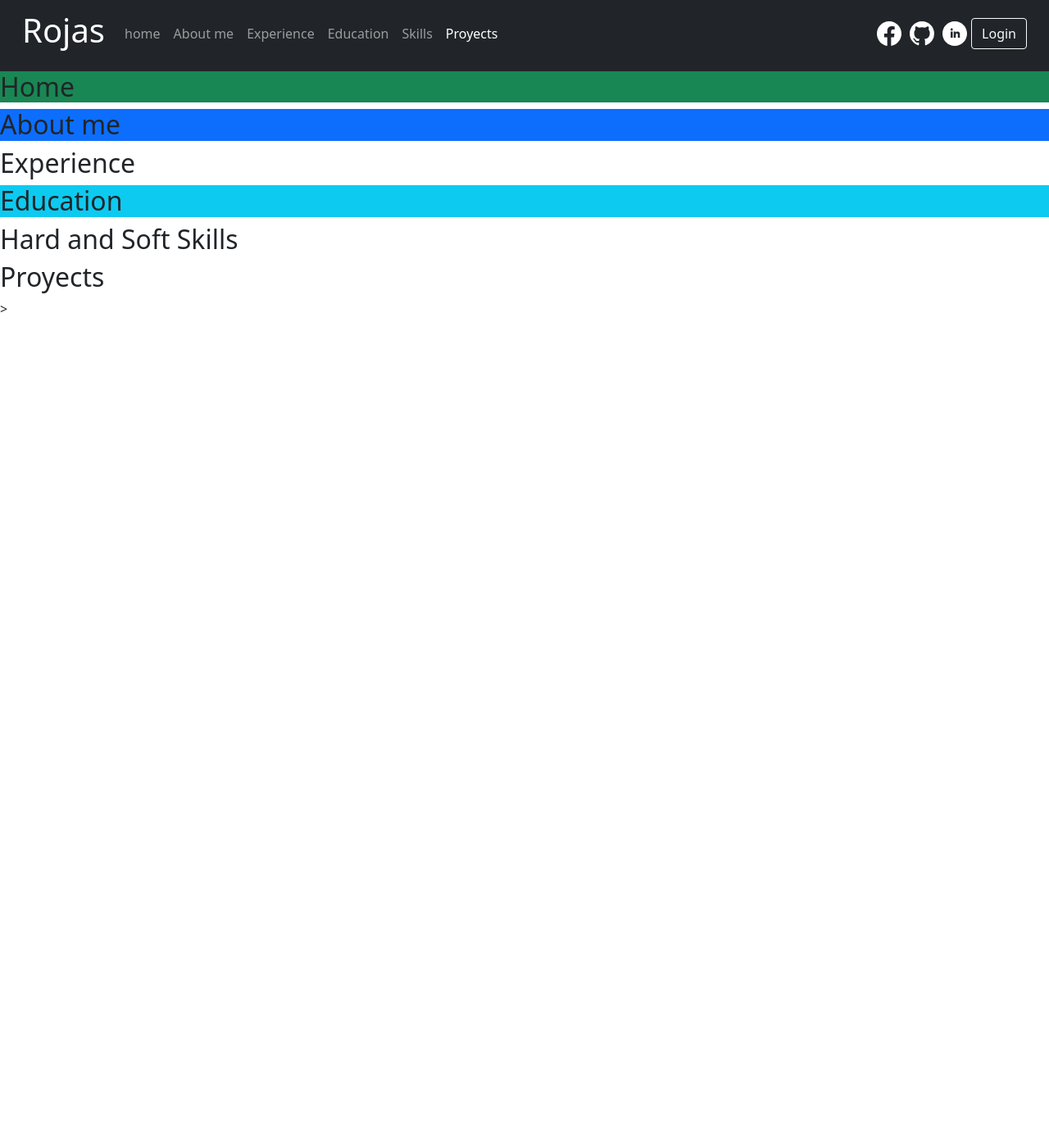
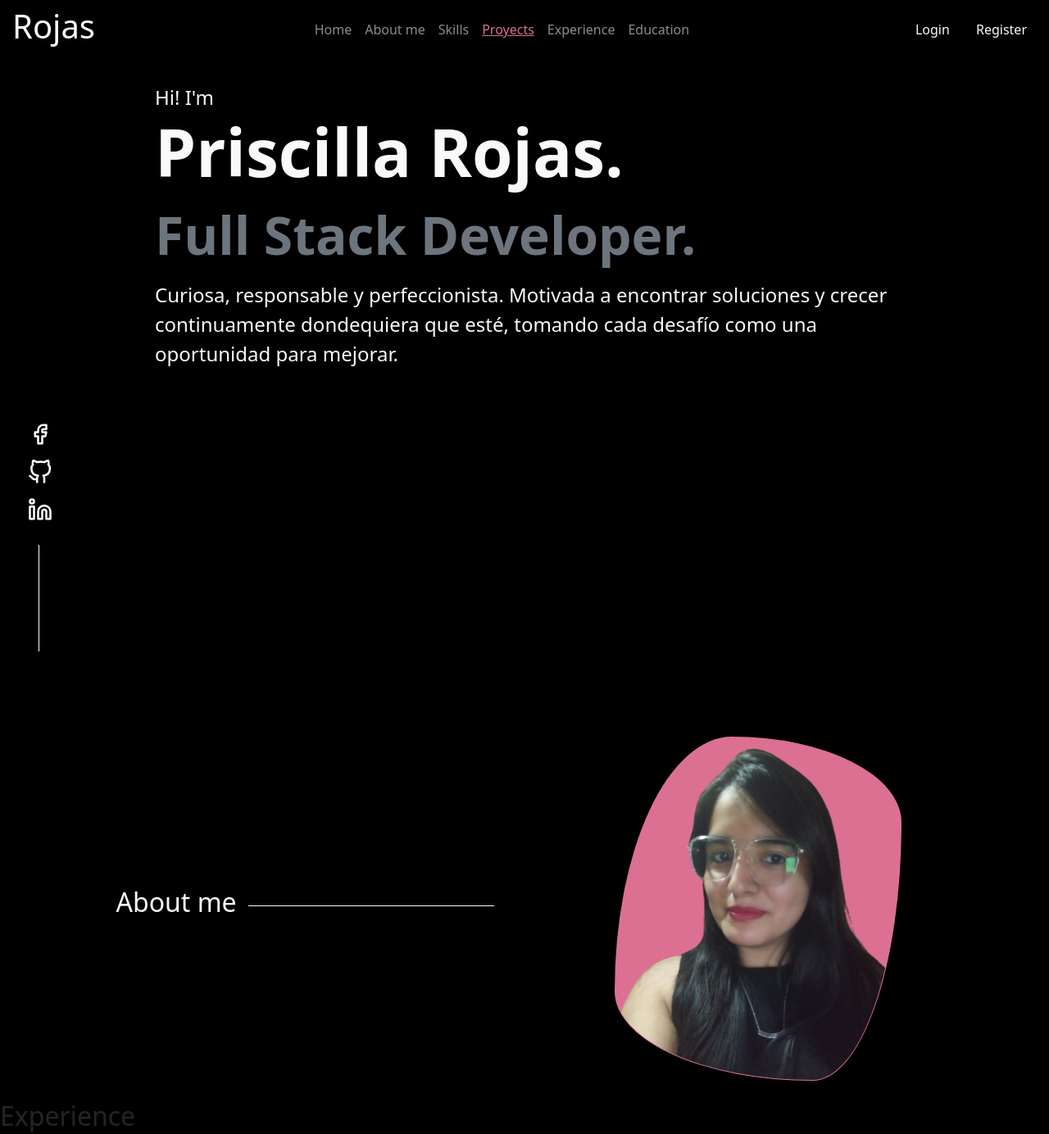
Before and after one commit to Priscilla-Rojas/Portfolio-FrontEnd-Arg, a plain HTML site: page index.html in a window 1280 px wide. Shown: the part 5-1389 px from the top of the page at 82% size. Before the commit the page ends 800 px from the top, so only its background shows below. Drawn offline with nearby package versions, Linux system fonts and the light colour scheme.

Commit message:
VAnce el el portfoio

```diff
--- a/index.html
+++ b/index.html
@@ -1,5 +1,6 @@
 <!DOCTYPE html>
 <html lang="en">
+
 <head>
   <meta charset="UTF-8">
   <meta http-equiv="X-UA-Compatible" content="IE=edge">
@@ -7,27 +8,36 @@
   <title>Document</title>
   <link rel="stylesheet" href="style.css">
 
-  <link href="https://cdn.jsdelivr.net/npm/bootstrap@5.0.2/dist/css/bootstrap.min.css" rel="stylesheet" integrity="sha384-EVSTQN3/azprG1Anm3QDgpJLIm9Nao0Yz1ztcQTwFspd3yD65VohhpuuCOmLASjC" crossorigin="anonymous">
+  <link href="https://cdn.jsdelivr.net/npm/bootstrap@5.0.2/dist/css/bootstrap.min.css" rel="stylesheet"
+    integrity="sha384-EVSTQN3/azprG1Anm3QDgpJLIm9Nao0Yz1ztcQTwFspd3yD65VohhpuuCOmLASjC" crossorigin="anonymous">
 </head>
+
 <body data-spy="scroll" data-target="#navbar" data-offset="50">
-  <header class="d-flex justify-content-between align-items-center sticky-top bg-dark">
-    <nav class="navbar navbar-expand-md bg-dark navbar-dark w-100"  id="navbar">
-      <div class="container-fluid w-100" >
+  <header class="d-flex flex-column justify-content-between align-items-center sticky-top ">
+    <nav class="navbar navbar-expand-md w-md-50 navbar-dark w-100" id="navbar">
+      <div class="container-fluid w-100 flex-wrap justify-content-md-betwent p-0">
         <section class="navbar-brand logo">
           <a href="/">
             <h1>Rojas</h1>
           </a>
         </section>
-        <button class="navbar-toggler hamburger" type="button" data-toggle="collapse" data-target="#menu" aria-controls="navbarText" aria-expanded="false" aria-label="Toggle navigation">
+        <button class="navbar-toggler hamburger border-0" type="button" data-toggle="collapse" data-target="#menu"
+          aria-controls="navbarText" aria-expanded="false" aria-label="Toggle navigation">
           <span class="navbar-toggler-icon"></span>
         </button>
-        <div class="collapse navbar-collapse desplegable" id="menu">
-          <ul class="nav navbar-nav  me-auto" role="tablist" >
+        <div class="collapse navbar-collapse desplegable " id="menu">
+          <ul class="nav navbar-nav  me-auto primary-menu" role="tablist">
             <li class="nav-item text-center">
-              <a class="nav-link " href="#home">home</a>
+              <a class="nav-link active" href="#home">Home</a>
             </li>
             <li class="nav-item text-center">
               <a class="nav-link" href="#About">About me</a>
+            </li>
+            <li class="nav-item text-center">
+              <a class="nav-link" href="#Skills">Skills</a>
+            </li>
+            <li class="nav-item text-center">
+              <a class="nav-link" href="#Proyects">Proyects</a>
             </li>
             <li class="nav-item text-center">
               <a class="nav-link" href="#Experience">Experience</a>
@@ -35,49 +45,96 @@
             <li class="nav-item text-center">
               <a class="nav-link" href="#Education">Education</a>
             </li>
-            <li class="nav-item text-center">
-              <a class="nav-link" href="#Skills">Skills</a>
-            </li>
-            <li class="nav-item text-center">
-              <a class="nav-link" href="#Proyects">Proyects</a>
-            </li>
           </ul>
-          <hr class="d-md-none text-white-50">
-          <ul class="navbar-nav flex-row flex-wrap text-light">
+          <hr class="bg-light ms-3 d-flex d-sm-none">
+          <ul class="navbar-nav flex-row flex-wrap text-light redes ms-3 d-flex d-sm-none">
             <li class="nav-item col-4 col-md-aut text-center">
               <a href="" title="Facebook">
                 <svg xmlns="http://www.w3.org/2000/svg" class="bi bi-facebook" viewBox="0 0 16 16">
-                <path d="M16 8.049c0-4.446-3.582-8.05-8-8.05C3.58 0-.002 3.603-.002 8.05c0 4.017 2.926 7.347 6.75 7.951v-5.625h-2.03V8.05H6.75V6.275c0-2.017 1.195-3.131 3.022-3.131.876 0 1.791.157 1.791.157v1.98h-1.009c-.993 0-1.303.621-1.303 1.258v1.51h2.218l-.354 2.326H9.25V16c3.824-.604 6.75-3.934 6.75-7.951z"/>
+                  <path
+                    d="M16 8.049c0-4.446-3.582-8.05-8-8.05C3.58 0-.002 3.603-.002 8.05c0 4.017 2.926 7.347 6.75 7.951v-5.625h-2.03V8.05H6.75V6.275c0-2.017 1.195-3.131 3.022-3.131.876 0 1.791.157 1.791.157v1.98h-1.009c-.993 0-1.303.621-1.303 1.258v1.51h2.218l-.354 2.326H9.25V16c3.824-.604 6.75-3.934 6.75-7.951z" />
                 </svg>
               </a>
             </li>
             <li class="nav-item col-4 col-md-auto text-center">
               <a href="" title="Git Hub">
                 <svg xmlns="http://www.w3.org/2000/svg" class="bi bi-github" viewBox="0 0 16 16">
-                  <path d="M8 0C3.58 0 0 3.58 0 8c0 3.54 2.29 6.53 5.47 7.59.4.07.55-.17.55-.38 0-.19-.01-.82-.01-1.49-2.01.37-2.53-.49-2.69-.94-.09-.23-.48-.94-.82-1.13-.28-.15-.68-.52-.01-.53.63-.01 1.08.58 1.23.82.72 1.21 1.87.87 2.33.66.07-.52.28-.87.51-1.07-1.78-.2-3.64-.89-3.64-3.95 0-.87.31-1.59.82-2.15-.08-.2-.36-1.02.08-2.12 0 0 .67-.21 2.2.82.64-.18 1.32-.27 2-.27.68 0 1.36.09 2 .27 1.53-1.04 2.2-.82 2.2-.82.44 1.1.16 1.92.08 2.12.51.56.82 1.27.82 2.15 0 3.07-1.87 3.75-3.65 3.95.29.25.54.73.54 1.48 0 1.07-.01 1.93-.01 2.2 0 .21.15.46.55.38A8.012 8.012 0 0 0 16 8c0-4.42-3.58-8-8-8z"/>
+                  <path
+                    d="M8 0C3.58 0 0 3.58 0 8c0 3.54 2.29 6.53 5.47 7.59.4.07.55-.17.55-.38 0-.19-.01-.82-.01-1.49-2.01.37-2.53-.49-2.69-.94-.09-.23-.48-.94-.82-1.13-.28-.15-.68-.52-.01-.53.63-.01 1.08.58 1.23.82.72 1.21 1.87.87 2.33.66.07-.52.28-.87.51-1.07-1.78-.2-3.64-.89-3.64-3.95 0-.87.31-1.59.82-2.15-.08-.2-.36-1.02.08-2.12 0 0 .67-.21 2.2.82.64-.18 1.32-.27 2-.27.68 0 1.36.09 2 .27 1.53-1.04 2.2-.82 2.2-.82.44 1.1.16 1.92.08 2.12.51.56.82 1.27.82 2.15 0 3.07-1.87 3.75-3.65 3.95.29.25.54.73.54 1.48 0 1.07-.01 1.93-.01 2.2 0 .21.15.46.55.38A8.012 8.012 0 0 0 16 8c0-4.42-3.58-8-8-8z" />
                 </svg>
               </a>
             </li>
             <li class="nav-item col-4 col-md-auto text-center">
               <a href="" title="Linkedin">
                 <svg xmlns="http://www.w3.org/2000/svg" class="bi bi-linkedin" viewBox="0 0 24 24">
-                  <path d="M12 0c-6.627 0-12 5.373-12 12s5.373 12 12 12 12-5.373 12-12-5.373-12-12-12zm-2 16h-2v-6h2v6zm-1-6.891c-.607 0-1.1-.496-1.1-1.109 0-.612.492-1.109 1.1-1.109s1.1.497 1.1 1.109c0 .613-.493 1.109-1.1 1.109zm8 6.891h-1.998v-2.861c0-1.881-2.002-1.722-2.002 0v2.861h-2v-6h2v1.093c.872-1.616 4-1.736 4 1.548v3.359z"/></svg>
+                  <path
+                    d="M12 0c-6.627 0-12 5.373-12 12s5.373 12 12 12 12-5.373 12-12-5.373-12-12-12zm-2 16h-2v-6h2v6zm-1-6.891c-.607 0-1.1-.496-1.1-1.109 0-.612.492-1.109 1.1-1.109s1.1.497 1.1 1.109c0 .613-.493 1.109-1.1 1.109zm8 6.891h-1.998v-2.861c0-1.881-2.002-1.722-2.002 0v2.861h-2v-6h2v1.093c.872-1.616 4-1.736 4 1.548v3.359z" />
+                  </svg>
               </a>
             </li>
           </ul>
         </div>
-        <form class="login">
-          <button class="btn btn-outline-light d-md-inline-block " type="submit">Login</button>
+        <form class="login ms-2">
+          <button class="btn btn-outline-light border-0 d-md-inline-block ms-1" type="submit">Login</button>
+          <button class="btn btn-outline-light border-0 d-md-inline-block ms-1" type="submit">Register</button>
         </form>
       </div>
     </nav>
+    <nav class="navbar navbar-expand-md bg-dark navbar-dark  d-none d-md-flex py-0" id="navbar">
+
+    </nav>
   </header>
-  <main >
-    <section id="home" class="bg-success">
-      <h2>Home</h2>
+  <main>
+    <section class="redes-nav">
+      <ul class="navbar-nav flex-column flex-nowrap text-light redes ms-3">
+        <li class="nav-item col-4 col-md-aut text-center m-2">
+          <a href="" title="Facebook">
+            <svg xmlns="http://www.w3.org/2000/svg" class="icon icon-tabler icon-tabler-brand-facebook"
+              viewBox="0 0 24 24" stroke-width="2"  fill="none" stroke-linecap="round" stroke-linejoin="round">
+              <title>Facebook</title>
+              <path stroke="none" d="M0 0h24v24H0z" fill="none"/>
+              <path d="M7 10v4h3v7h4v-7h3l1 -4h-4v-2a1 1 0 0 1 1 -1h3v-4h-3a5 5 0 0 0 -5 5v2h-3" />
+            </svg>
+          </a>
+        </li>
+        <li class="nav-item col-4 col-md-auto text-center m-2">
+          <a href="" title="Git Hub">
+            <svg xmlns="http://www.w3.org/2000/svg" role="img" viewBox="0 0 24 24" fill="none" stroke-width="2" stroke-linecap="round" stroke-linejoin="round" class="feather feather-github icon"><title>GitHub</title>
+              <path d="M9 19c-5 1.5-5-2.5-7-3m14 6v-3.87a3.37 3.37 0 0 0-.94-2.61c3.14-.35 6.44-1.54 6.44-7A5.44 5.44 0 0 0 20 4.77 5.07 5.07 0 0 0 19.91 1S18.73.65 16 2.48a13.38 13.38 0 0 0-7 0C6.27.65 5.09 1 5.09 1A5.07 5.07 0 0 0 5 4.77a5.44 5.44 0 0 0-1.5 3.78c0 5.42 3.3 6.61 6.44 7A3.37 3.37 0 0 0 9 18.13V22"></path></svg>
+          </a>
+        </li>
+        <li class="nav-item col-4 col-md-auto text-center m-2">
+          <a href="" title="Linkedin">
+            <svg xmlns="http://www.w3.org/2000/svg" role="img" viewBox="0 0 24 24" fill="none" stroke-width="2" stroke-linecap="round" stroke-linejoin="round" class="feather feather-linkedin icon"><title>LinkedIn</title><path d="M16 8a6 6 0 0 1 6 6v7h-4v-7a2 2 0 0 0-2-2 2 2 0 0 0-2 2v7h-4v-7a6 6 0 0 1 6-6z"></path><rect x="2" y="9" width="4" height="12"></rect><circle cx="4" cy="4" r="2"></circle></svg>
+          </a>
+        </li>
+      </ul>
     </section>
-    <section id="About" class="bg-primary">
-      <h2>About me</h2>
+    <section id="Home" class=" hero">
+      <div class="container col-xxl-8 px-4 py-4">
+        <div class="row flex-lg-row-reverse align-items-center g-5 py-0 justify-content-center">
+          <div class="col-lg-10 text-light herotext">
+            <span class="hi">Hi! I'm </span>
+            <h1 class="display-1 fw-bold mb-3 ">Priscilla Rojas.</h1>
+            <h3 class="display-3 fw-bold mb-3 text-muted">Full Stack Developer.</h3>
+            <p class="text">Curiosa, responsable y perfeccionista. Motivada a encontrar soluciones y crecer continuamente dondequiera que esté, tomando cada desafío como una oportunidad para mejorar.</p>
+          </div>
+        </div>
+      </div>
+    </section>
+    <section id="About" class="">
+      <div class="container col-xxl-8 px-4 py-4">
+        <div class="row flex-lg-row-reverse align-items-center g-5 py-0 justify-content-center">
+          <div class="col-10 col-sm-8 col-lg-5 about p-0">
+            <img src="/assets/img/perfil.png" class="d-block mx-lg-auto img-fluid" alt="Bootstrap Themes"
+              loading="lazy">
+          </div>
+          <div class="col-lg-6 text-light">
+            <h3 class="about-text">About me</h3>
+            <p class="text"></p>
+          </div>
+        </div>
+      </div>
     </section>
     <section id="Experience">
       <h2>Experience</h2>
@@ -87,17 +144,25 @@
     </section>
     <section id="Skills">
       <h2>Hard and Soft Skills</h2>
+
     </section>
     <section id="Proyects">
       <h2>Proyects</h2>
     </section>
-    >
   </main>
 
 
 
-  <script src="https://code.jquery.com/jquery-3.2.1.slim.min.js" integrity="sha384-KJ3o2DKtIkvYIK3UENzmM7KCkRr/rE9/Qpg6aAZGJwFDMVNA/GpGFF93hXpG5KkN" crossorigin="anonymous"></script>
-<script src="https://cdn.jsdelivr.net/npm/popper.js@1.12.9/dist/umd/popper.min.js" integrity="sha384-ApNbgh9B+Y1QKtv3Rn7W3mgPxhU9K/ScQsAP7hUibX39j7fakFPskvXusvfa0b4Q" crossorigin="anonymous"></script>
-<script src="https://cdn.jsdelivr.net/npm/bootstrap@4.0.0/dist/js/bootstrap.min.js" integrity="sha384-JZR6Spejh4U02d8jOt6vLEHfe/JQGiRRSQQxSfFWpi1MquVdAyjUar5+76PVCmYl" crossorigin="anonymous"></script>
+  <script src="https://code.jquery.com/jquery-3.2.1.slim.min.js"
+    integrity="sha384-KJ3o2DKtIkvYIK3UENzmM7KCkRr/rE9/Qpg6aAZGJwFDMVNA/GpGFF93hXpG5KkN" crossorigin="anonymous">
+  </script>
+  <script src="https://cdn.jsdelivr.net/npm/popper.js@1.12.9/dist/umd/popper.min.js"
+    integrity="sha384-ApNbgh9B+Y1QKtv3Rn7W3mgPxhU9K/ScQsAP7hUibX39j7fakFPskvXusvfa0b4Q" crossorigin="anonymous">
+  </script>
+  <script src="https://cdn.jsdelivr.net/npm/bootstrap@4.0.0/dist/js/bootstrap.min.js"
+    integrity="sha384-JZR6Spejh4U02d8jOt6vLEHfe/JQGiRRSQQxSfFWpi1MquVdAyjUar5+76PVCmYl" crossorigin="anonymous">
+  </script>
+  <script src="/app.js"></script>
 </body>
+
 </html>
--- a/style.css
+++ b/style.css
@@ -4,11 +4,12 @@ body{
   box-sizing: border-box;
   margin: 0;
 }
-header{
-  padding: 5px 15px;
-}
 .logo{
   color: white;
+}
+header,
+main{
+  background-color: black;
 }
 a,
 a:link,
@@ -17,26 +18,118 @@ a:visited{
   height: max-content;
   text-decoration: none;
 }
+#About{
+  padding-top: 80px;
+}
+.redes-nav{
+  width: max-content;
+  position: fixed;
+  bottom: 150px;
+  left: 10px;
+}
+.redes-nav::before{
+  content: '';
+  width: 1px;
+  height: 130px;
+  background-color: white;
+  position: absolute;
+  left: 60%;
+  bottom: -150px;
+}
+.redes-nav ul li a > .icon{
+  width: 30px;
+  height: 30px;
+  stroke: white;
+}
+.redes-nav > .nav-item{
+  width: max-content;
+  height: max-content;
+  margin: 5px auto;
+}
+.primary-menu{
+  margin: 0 auto;
+}
 .bi{
   width: 30px;
   height: 30px;
   fill: white;
   margin: 0 5px;
 }
+#Home{
+  min-height: calc(100vh - 82px);
+  background-color: black;
+  max-height: 90vh;
+  overflow: hidden;
+}
+.about > img{
+  position: relative;
+  max-width: 350px;
+  max-height: 500px;
+  overflow: hidden;
+  border-radius: 41% 59% 31% 69% / 74% 25% 75% 26%  ;
+  border: 1px solid transparent;
+  background-color: palevioletred;
+  overflow: hidden;
+  filter: blur();
+}
+.about > img::before{
+  content: '';
+  width: 100%;
+  height: 100%;
+  position: absolute;
+  top: 0;
+  left: 0;
+  z-index: 999;
+  background-color: rgb(233, 0, 0);
+}
+.about-text{
+  width: max-content;
+  position: relative;
+  font-size: 2rem;
+}
+.about-text::before{
+  content: '';
+  width: 300px;
+  height: 1px;
+  background-color: white;
+  position: absolute;
+  top: 60%;
+  left: 110%;
 
+}
+.nav-link.active,
+.active{
+  color: palevioletred !important;
+  text-decoration: underline;
+}
+.hi{
+  font-size: 1.5rem;
+}
+.text{
+  font-size: 1.5rem;
+}
+@media  (min-width: 870px){
+  header{
+    padding: 0px 15px;
+  }
+}
 @media  (max-width: 870px){
 
 
 }
 @media  (max-width: 767px){
   .logo{
-    order: 2;
+    order: 3;
   }
   .login{
-    order: 3;
+    order: 4;
   }
   .hamburger{
     order: 1;
+  }
+  .redes{
+    order: 2;
+    justify-self: flex-start;
   }
   .desplegable{
     order: 4
```
Also changed, not shown: app.js (added, +15 -0 lines), assets/img/hero.JPG (added), assets/img/perfil.png (added), assets/img/perfil1.png (added). Lines whose indentation alone changed are shown as unchanged.
